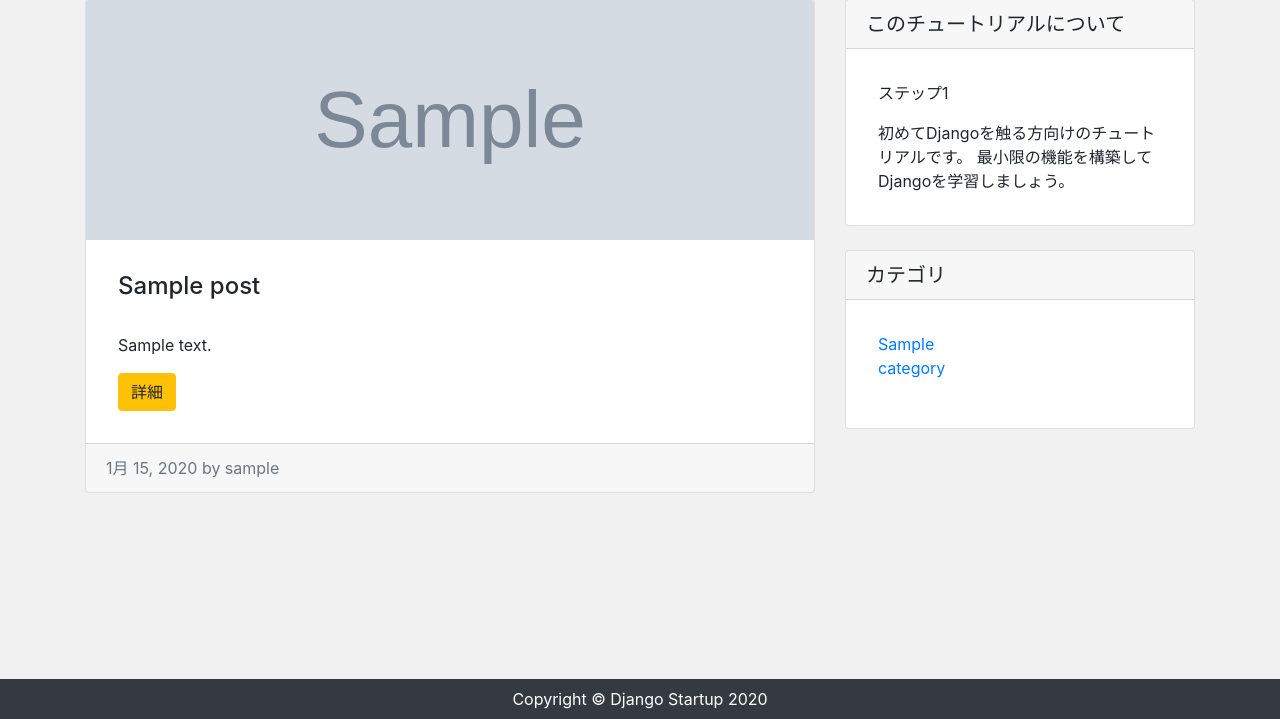
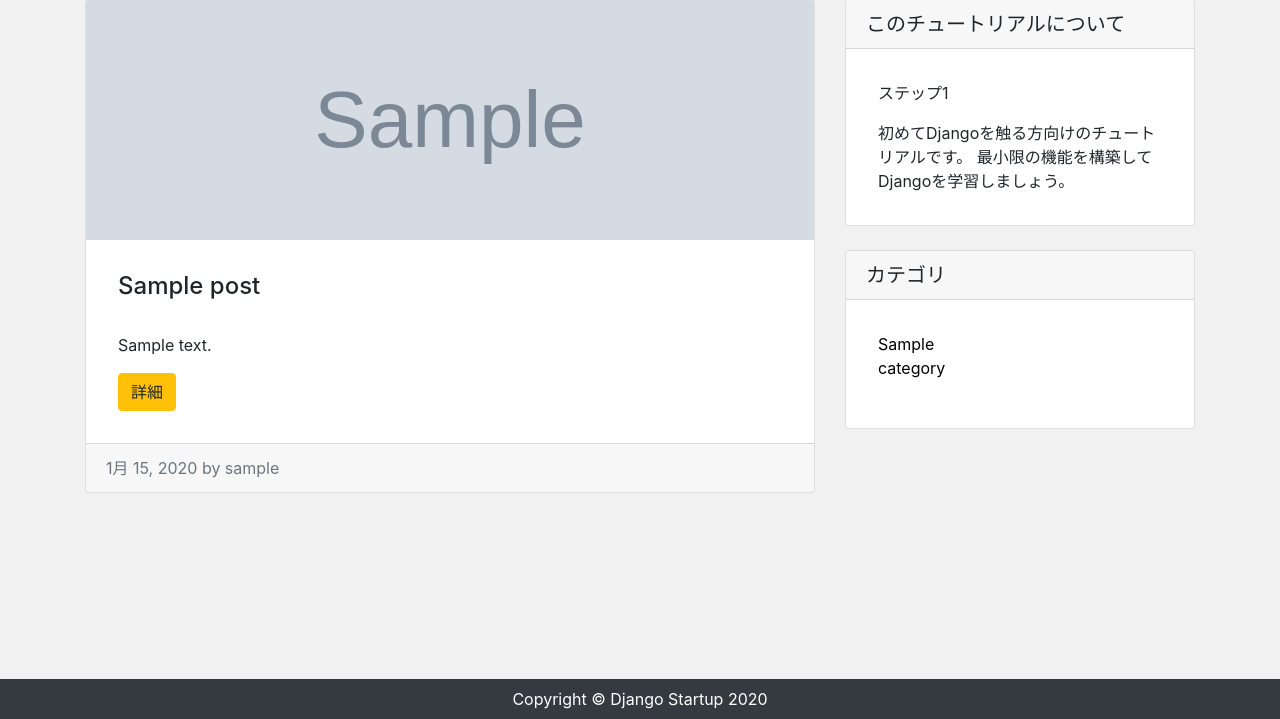
Before and after one commit to c-a-f-f-e/django-blog, a Django app: template app/templates/app/index.html in a window 1280 px wide. Shown: the part 81-800 px from the top of the page. Run offline with Django 3.2, Linux system fonts and the light colour scheme; the template is opened without the code that fills it: values that come from a table or form of the project are taken from there, others are empty; tables that the repository leaves empty hold one stand-in row (values such as "Sample post"); grey boxes marked "Sample" are stand-in pictures; parts of the project's set-up code (start-up, migrations or seed data) failed here and were passed over; some libraries are stand-ins or nearby versions.

Commit message:
decolate the link with css

```diff
--- a/app/templates/app/static/css/style.css
+++ b/app/templates/app/static/css/style.css
@@ -64,3 +64,14 @@ main {
     width: 100%;
     height: 400px;
 }
+
+/* category */
+
+a {
+    color: black;
+}
+
+a:hover {
+    text-decoration: none;
+    color: orange;
+}
```
